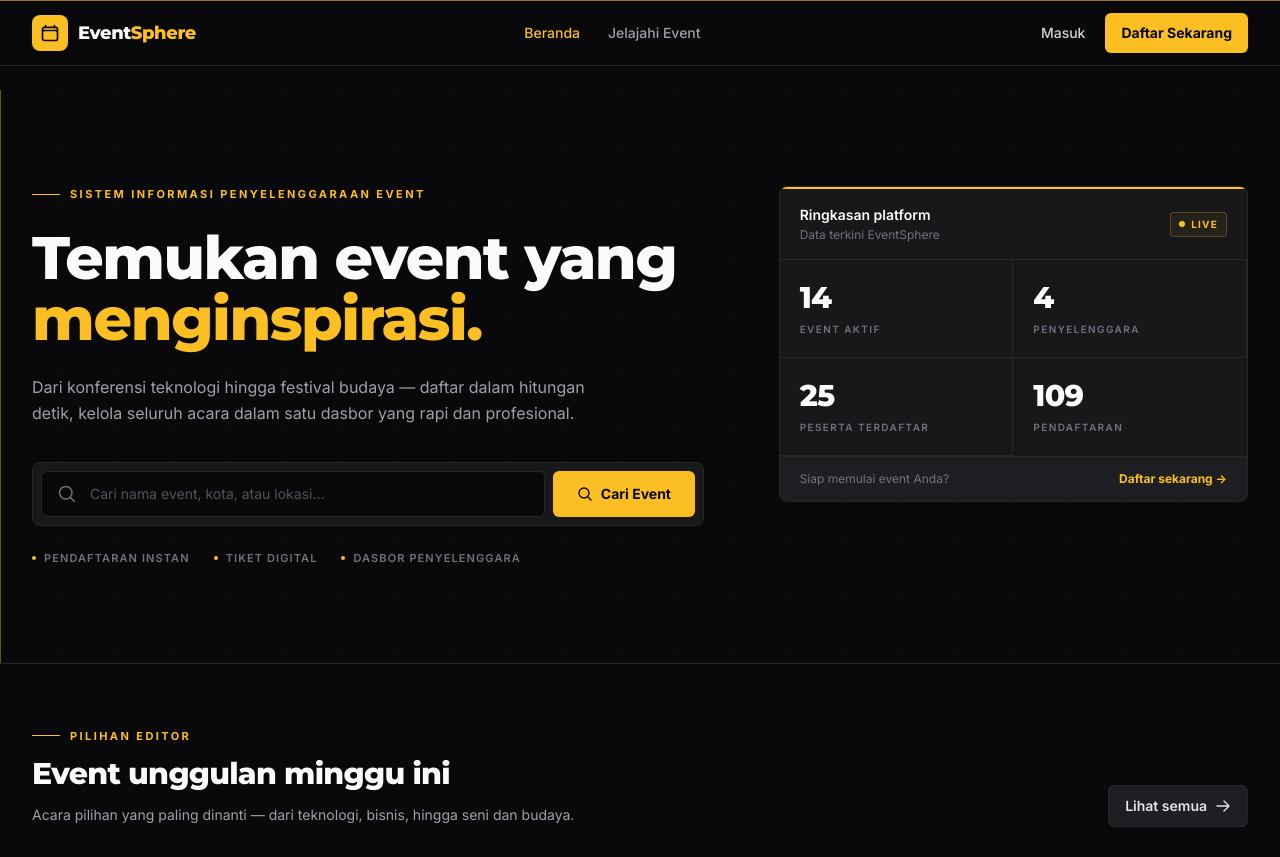
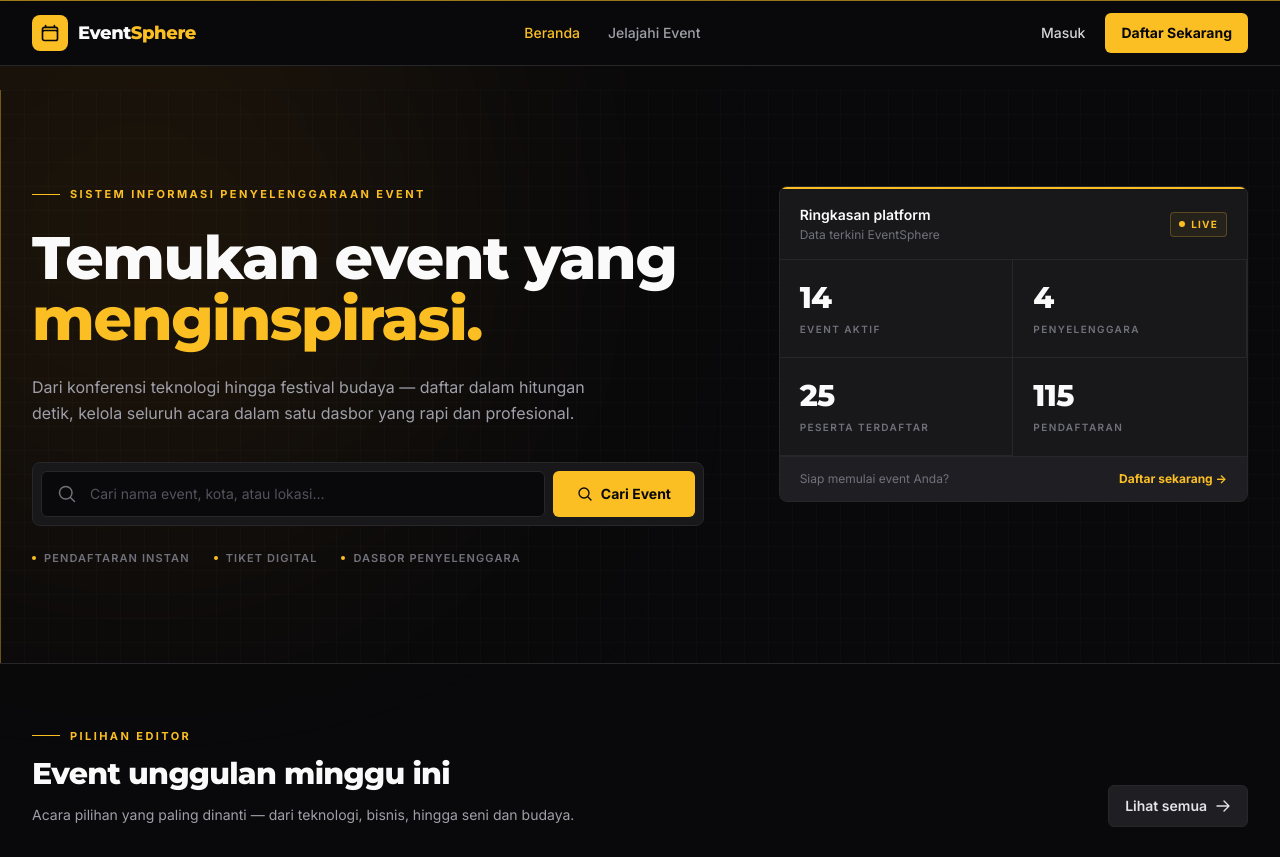
Before and after one commit to si-oss08/event-sphere, a Laravel app: page / in a window 1280 px wide. Shown: the top 857 px of the page. Run offline with Laravel 12, Linux system fonts and the light colour scheme; data comes from the database, SQL or seed files in the repository; style sheets or scripts are compiled from the project's sources; parts of the project's set-up code (start-up, migrations or seed data) failed here and were passed over.

Commit message:
ubah warna

```diff
--- a/resources/css/app.css
+++ b/resources/css/app.css
@@ -224,9 +224,9 @@
 @layer utilities {
     .bg-grid {
         background-image:
-            linear-gradient(to right, rgb(255 255 255 / 0.03) 1px, transparent 1px),
-            linear-gradient(to bottom, rgb(255 255 255 / 0.03) 1px, transparent 1px);
-        background-size: 56px 56px;
+            linear-gradient(to right, #80808012 1px, transparent 1px),
+            linear-gradient(to bottom, #80808012 1px, transparent 1px);
+        background-size: 24px 24px;
     }
 
     .text-balance {
--- /dev/null
+++ b/resources/views/components/ambient-background.blade.php
@@ -0,0 +1,5 @@
+<div aria-hidden="true" class="pointer-events-none absolute inset-0 z-0 overflow-hidden">
+    <div class="absolute -left-40 -top-40 size-[600px] rounded-full bg-amber-500/10 blur-[150px]"></div>
+    <div class="absolute top-1/2 -right-40 size-[500px] -translate-y-1/2 rounded-full bg-amber-500/10 blur-[150px]"></div>
+    <div class="absolute -bottom-40 left-1/4 size-[600px] rounded-full bg-amber-500/10 blur-[150px]"></div>
+</div>
--- a/resources/views/components/event-card.blade.php
+++ b/resources/views/components/event-card.blade.php
@@ -5,7 +5,7 @@
     $isLowStock = $remainingSeats > 0 && $remainingSeats <= 5;
 @endphp
 
-<div class="group flex h-full flex-col overflow-hidden rounded-lg border border-line bg-surface transition hover:border-accent/40">
+<div class="group flex h-full flex-col overflow-hidden rounded-lg border border-line bg-surface transition hover:border-amber-500/50 hover:shadow-[0_0_15px_rgba(251,191,36,0.1)]">
     <a href="{{ route('events.show', $event) }}" class="relative block aspect-[16/10] overflow-hidden bg-surface-2">
         <img src="{{ $event->posterUrl() }}" alt="Poster {{ $event->title }}" class="h-full w-full object-cover transition duration-500 group-hover:scale-[1.03]">
         <div class="absolute inset-x-0 bottom-0 h-24 bg-gradient-to-t from-black/80 to-transparent"></div>
--- a/resources/views/home.blade.php
+++ b/resources/views/home.blade.php
@@ -3,11 +3,12 @@
 @section('title', 'EventSphere — Temukan & Kelola Event Terbaik')
 
 @section('content')
-    <section class="relative overflow-hidden border-b border-line bg-canvas">
+    <section class="relative isolate overflow-hidden border-b border-line bg-canvas">
         <div class="bg-grid absolute inset-0 opacity-50"></div>
+        <div aria-hidden="true" class="pointer-events-none absolute -left-40 -top-40 size-[600px] rounded-full bg-amber-500/10 blur-[150px]"></div>
         <div class="absolute inset-y-0 left-0 w-px bg-accent/40"></div>
 
-        <div class="relative mx-auto grid max-w-7xl gap-14 px-4 py-16 sm:px-6 lg:grid-cols-12 lg:gap-16 lg:px-8 lg:py-24">
+        <div class="relative z-10 mx-auto grid max-w-7xl gap-14 px-4 py-16 sm:px-6 lg:grid-cols-12 lg:gap-16 lg:px-8 lg:py-24">
             <div class="lg:col-span-7">
                 <p class="eyebrow">Sistem Informasi Penyelenggaraan Event</p>
 
@@ -103,8 +104,9 @@
     @endif
 
     @if ($categories->isNotEmpty())
-        <section class="border-y border-line bg-surface py-16">
-            <div class="mx-auto max-w-7xl px-4 sm:px-6 lg:px-8">
+        <section class="relative isolate overflow-hidden border-y border-line bg-surface py-16">
+            <div aria-hidden="true" class="pointer-events-none absolute right-0 top-1/2 size-[500px] -translate-y-1/2 rounded-full bg-amber-500/10 blur-[150px]"></div>
+            <div class="relative z-10 mx-auto max-w-7xl px-4 sm:px-6 lg:px-8">
                 <div class="flex flex-wrap items-end justify-between gap-4">
                     <div>
                         <p class="eyebrow">Kategori</p>
@@ -155,8 +157,9 @@
     </section>
 
     <section class="mx-auto max-w-7xl px-4 pb-16 sm:px-6 lg:px-8">
-        <div class="overflow-hidden rounded-lg border border-line bg-surface">
-            <div class="grid items-center gap-8 border-l-2 border-accent p-8 sm:p-10 lg:grid-cols-2 lg:p-12">
+        <div class="relative isolate overflow-hidden rounded-lg border border-line bg-surface">
+            <div aria-hidden="true" class="pointer-events-none absolute -bottom-40 left-1/4 size-[600px] rounded-full bg-amber-500/10 blur-[150px]"></div>
+            <div class="relative z-10 grid items-center gap-8 border-l-2 border-accent p-8 sm:p-10 lg:grid-cols-2 lg:p-12">
                 <div>
                     <p class="eyebrow">Untuk Penyelenggara</p>
                     <h2 class="mt-3 text-balance text-3xl font-extrabold tracking-tight text-ink sm:text-4xl">
--- a/resources/views/layouts/app.blade.php
+++ b/resources/views/layouts/app.blade.php
@@ -15,7 +15,9 @@
     @vite(['resources/css/app.css', 'resources/js/app.js'])
     @stack('head')
 </head>
-<body class="min-h-screen bg-canvas font-sans text-ink antialiased">
+<body class="relative isolate min-h-screen bg-canvas font-sans text-ink antialiased">
+    <x-ambient-background />
+
     @php
         $user = auth()->user();
     @endphp
@@ -97,7 +99,7 @@
         </div>
     </header>
 
-    <main>
+    <main class="relative z-10">
         <div class="mx-auto max-w-7xl space-y-4 px-4 pt-6 sm:px-6 lg:px-8">
             <x-flash />
         </div>
@@ -105,7 +107,7 @@
         @yield('content')
     </main>
 
-    <footer class="mt-20 border-t border-line bg-surface">
+    <footer class="relative z-10 mt-20 border-t border-line bg-surface">
         <div class="mx-auto grid max-w-7xl gap-10 px-4 py-12 sm:px-6 md:grid-cols-2 lg:grid-cols-4 lg:px-8">
             <div class="lg:col-span-2">
                 <a href="{{ route('home') }}" class="flex items-center gap-2.5">
--- a/resources/views/layouts/dashboard.blade.php
+++ b/resources/views/layouts/dashboard.blade.php
@@ -12,7 +12,9 @@
     @vite(['resources/css/app.css', 'resources/js/app.js'])
     @stack('head')
 </head>
-<body class="min-h-screen bg-canvas font-sans text-ink antialiased">
+<body class="relative isolate min-h-screen bg-canvas font-sans text-ink antialiased">
+    <x-ambient-background />
+
     @php
         $user = auth()->user();
 
@@ -123,7 +125,7 @@
             </div>
         </header>
 
-        <main class="px-4 py-6 sm:px-6 lg:px-8">
+        <main class="relative z-10 px-4 py-6 sm:px-6 lg:px-8">
             <div class="mx-auto max-w-7xl space-y-6">
                 <x-flash />
                 @yield('content')
```
Also changed, not shown: resources/views/layouts/auth.blade.php (+12 -8 lines).
